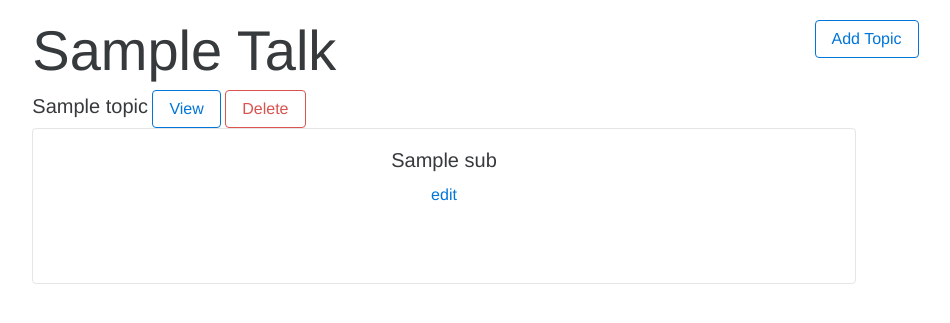
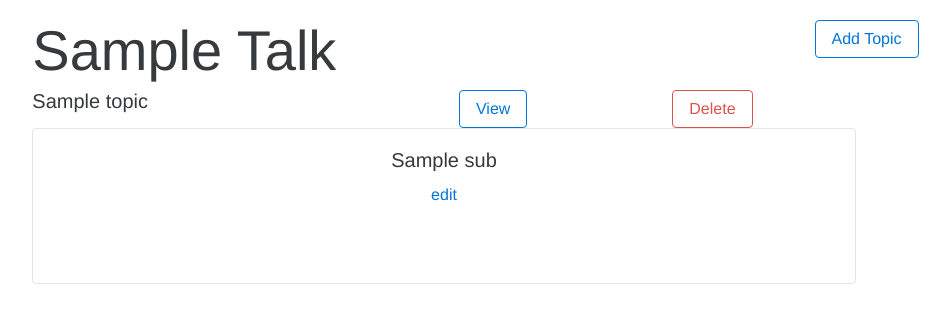
Before and after one commit to jstacoder/flask-talks, a Flask app: template templates/talks.html in a window 1280 px wide. Shown: the part 70-393 px from the top of the page, without its empty margins (196-1146 px from the left). Run offline with Flask 2, Linux system fonts and the light colour scheme; the template is opened without the code that fills it: most values are stand-ins (such as "Sample title", 1, 10 or a date in 2020); data that the repository does not hold is empty; some libraries are stand-ins or nearby versions.

Commit message:
fixing talk list

```diff
--- a/templates/talks.html
+++ b/templates/talks.html
@@ -15,18 +15,26 @@
                     </div>
                     {% for topic in talk['topics'] %}
                         <div class=col-md-12>
+                            <div class=row>
+                                <div class=col-md-6>
                                     <div class=title style="display:inline-block">
                                         <h2 class="lead" style="display:inline-block">{{ topic['name'] }}</h2>
+                                    </div>
+                                </div>
+                                <div class=col-md-3>
                                     <a
                                         href="{{ url_for('.view_topic',topic_id=topic['_id']['$oid']) }}"
                                         style="display:inline-block"
                                         class="btn btn-primary-outline"
                                     >View</a>
+                                </div>
+                                <div class=col-md-3>
                                     <a
                                         href="{{ url_for('.delete_topic',obj_id=topic['_id']['$oid'],talk_id=talk_id) }}"
                                         style="display:inline-block"
                                         class="btn btn-danger-outline"
                                     >Delete</a>
+                                </div>
                             </div>
                             {% for sub in topic['sub_topics'] %}
                                 <div class="text-center card">
@@ -46,7 +54,9 @@
                                                         {% for content in sub['content_items'] %}
                                                             {% if content['order'] == n %}
                                                                 <li>
-                                                                <a href="{{ url_for('.view_content',content_id=content['_id']['$oid']) }}">view</a>
+                                                                    <a
+                                                                        href="{{ url_for('.view_content',content_id=content['_id']['$oid']) }}"
+                                                                    >view</a>
                                                                     {{ content['bullet'] }}
                                                                 </li>
                                                             {% endif %}
@@ -63,4 +73,5 @@
                     <hr />
                 </div>
             </div>
+        </div>
     {% endblock %}
```
Lines whose indentation alone changed are shown as unchanged.
